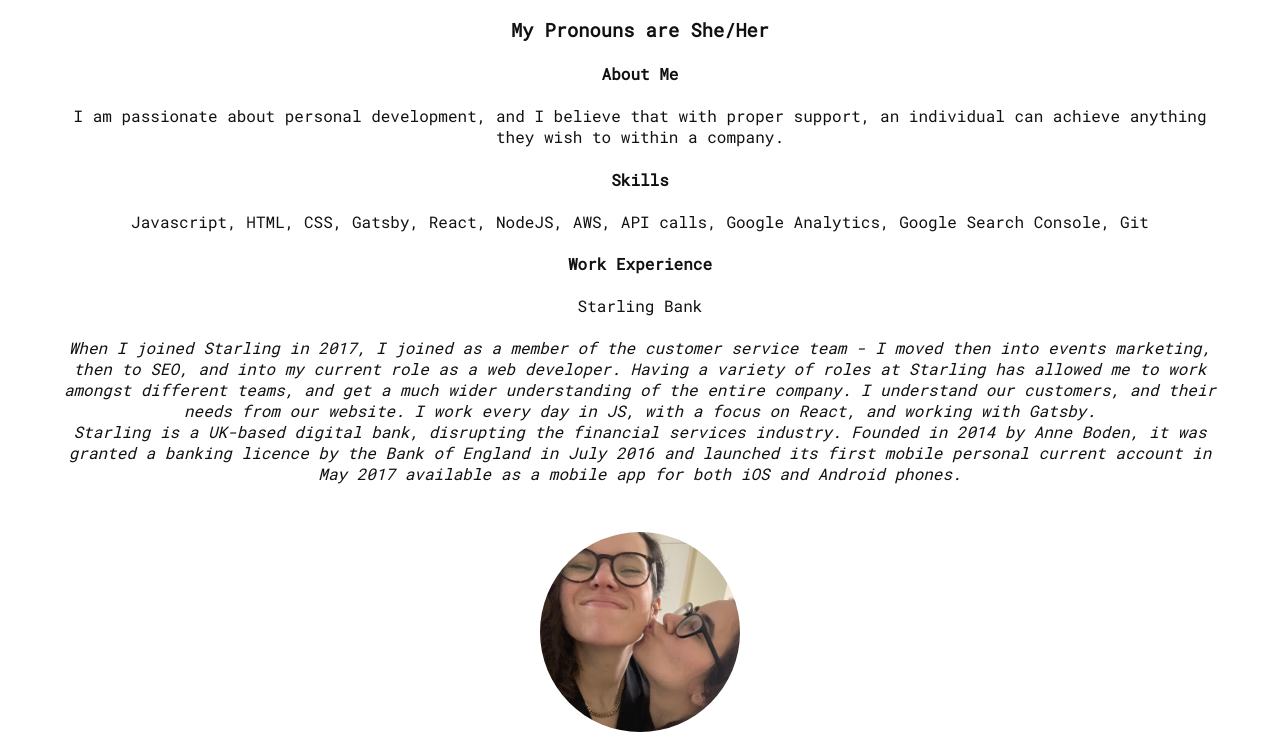
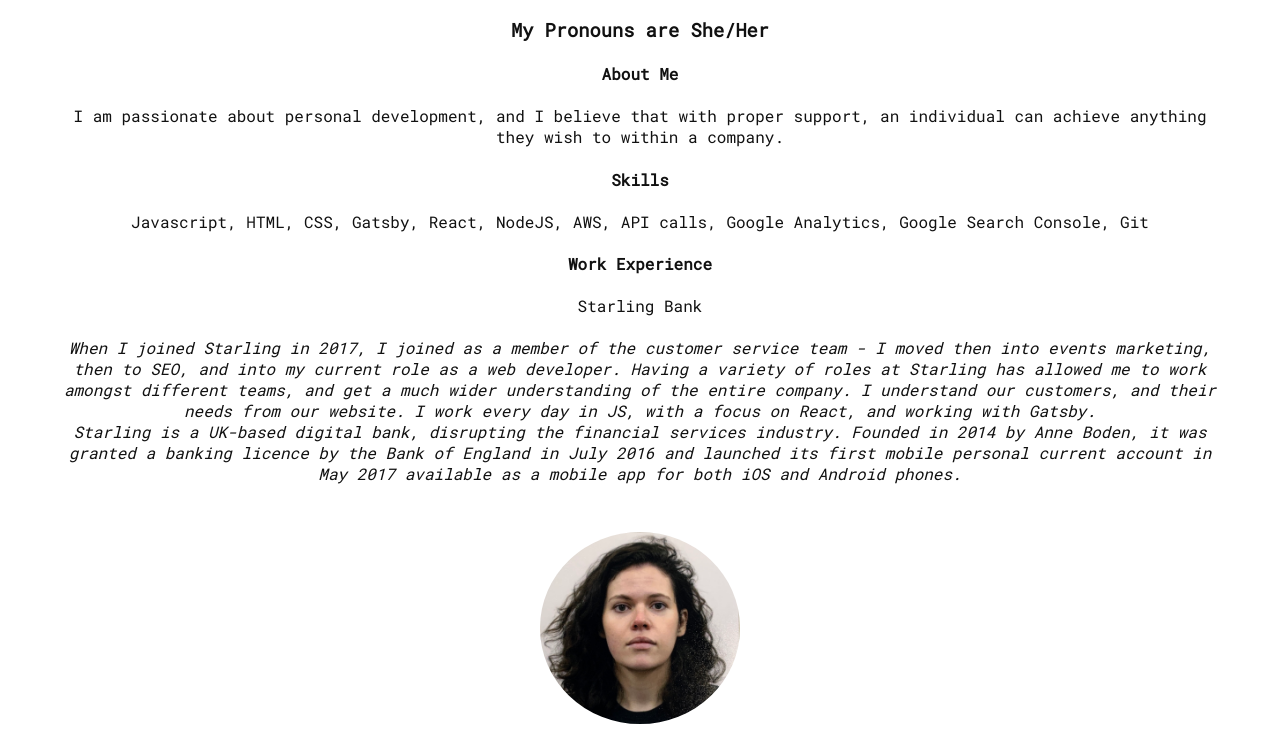
Before and after one commit to Sdeakin93/sarahjd, a website: page _site/index.html in a window 1280 px wide. Shown: the part 209-952 px from the top of the page. Drawn offline with Linux system fonts and the light colour scheme.

Commit message:
photo change

```diff
--- a/_site/index.html
+++ b/_site/index.html
@@ -24,8 +24,7 @@
 
                 </main>
                 <aside class="page-sidebar">
-                 <img src="icon.JPG" alt="a picture of Sarah and her wife Elanor looking very cute"></img>
-
+                 <img src="icon.jpeg" alt="a picture of Sarah"></img>
 
                    <div class="contact">
                           <h2>Get in contact</h2>
```
Also changed, not shown: _site/icon.JPG (deleted), _site/icon.jpeg (added).
